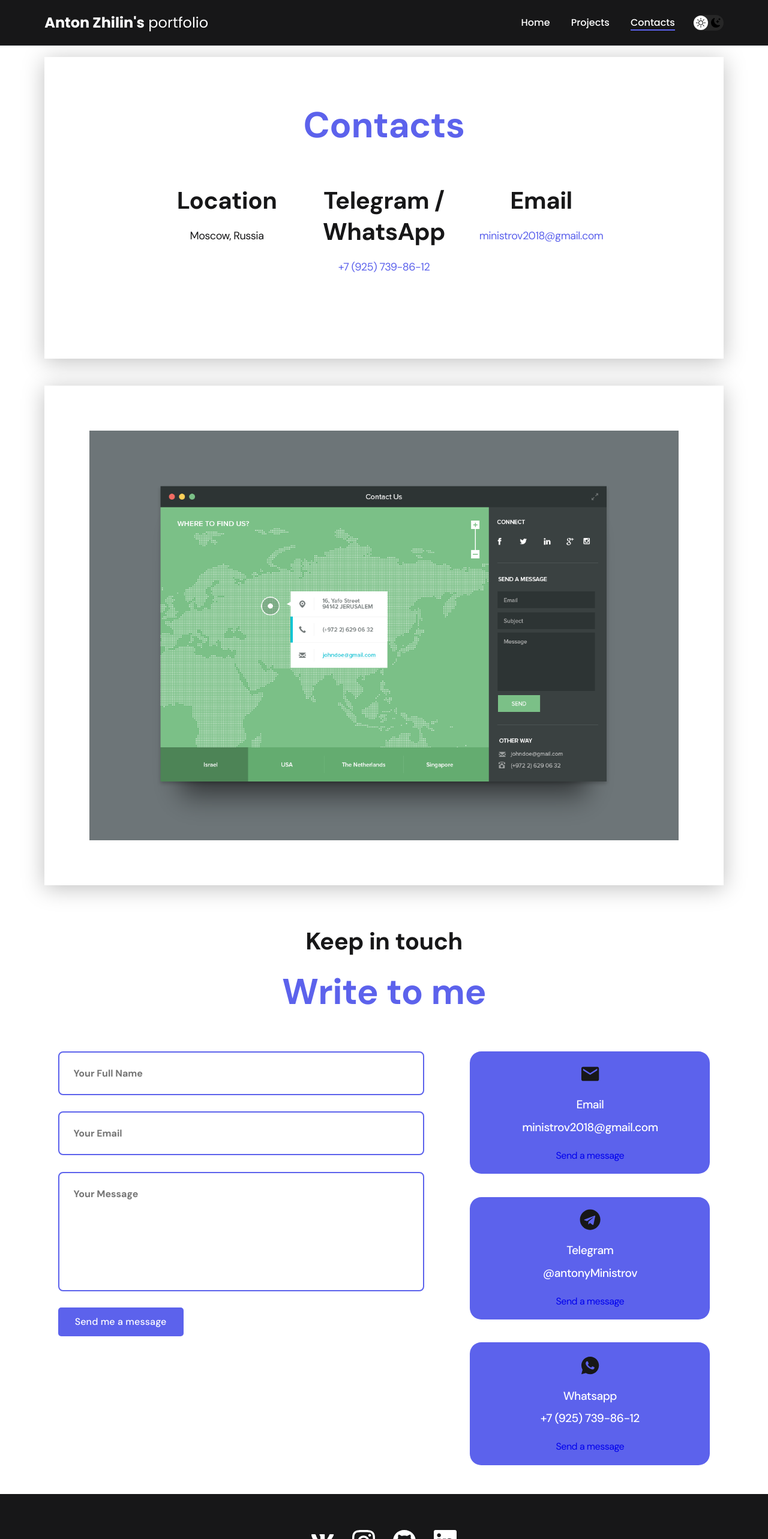
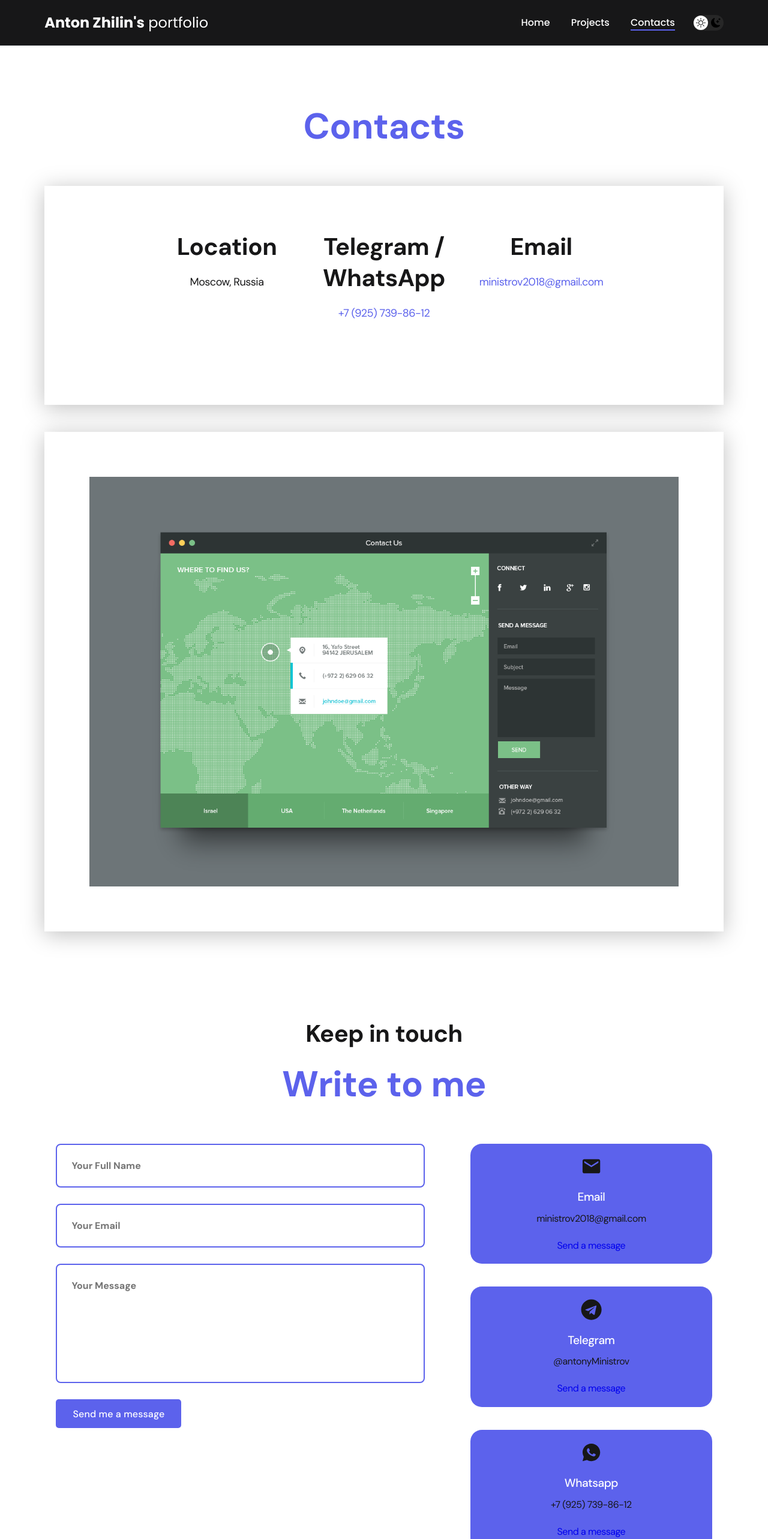
Before and after one commit to ministrov/my-portfolio-react, a React (Create React App) app: page /contacts in a window 1280 px wide. Shown: the top 2566 px of the page at 60% size. Built offline with nearby package versions, Linux system fonts and the light colour scheme.

Commit message:
feat: add all hotfixes

```diff
--- a/src/components/contact/Contact.js
+++ b/src/components/contact/Contact.js
@@ -6,11 +6,12 @@ import './style.css';
 
 const Contact = ( { title, text } ) => {
   return (
+    // Need to change class contacts to another one because it is duplicated
     <section className="contacts">
       <h2 className="visually-hidden">Contact's information</h2>
       <div className="container">
         <h3 className="title-2">{title}</h3>
-        <h5 className="title-1">{text}</h5>
+        <h4 className="title-1">{text}</h4>
       </div>
 
       <div className="container contacts__container">
@@ -22,22 +23,22 @@ const Contact = ( { title, text } ) => {
         >
           <article className="contacts__option">
             <MdEmail className="contacts__option-icon"/>
-            <h4>Email</h4>
-            <h5>ministrov2018@gmail.com</h5>
+            <h5>Email</h5>
+            <h6>ministrov2018@gmail.com</h6>
             <a href="mailto: ministrov2018@gmail.com" target="_blank" rel="noreferrer">Send a message</a>
           </article>
 
           <article className="contacts__option">
             <FaTelegram className="contacts__option-icon" />
-            <h4>Telegram</h4>
-            <h5>@antonyMinistrov</h5>
+            <h5>Telegram</h5>
+            <h6>@antonyMinistrov</h6>
             <a href="https://t.me/antonyMinistrov" target="_blank" rel="noreferrer">Send a message</a>
           </article>
 
           <article className="contacts__option">
             <RiWhatsappFill className="contacts__option-icon"/>
-            <h4>Whatsapp</h4>
-            <h5>+7 (925) 739-86-12</h5>
+            <h5>Whatsapp</h5>
+            <h6>+7 (925) 739-86-12</h6>
             <a href="https://api.whatsapp.com/send?=+79257398612" target="_blank" rel="noreferrer">Send a message</a>
           </article>
         </motion.div>
--- a/src/components/contact/style.css
+++ b/src/components/contact/style.css
@@ -1,5 +1,5 @@
 .contacts {
-  padding-top: 1.2rem;
+  padding-top: 6rem;
   overflow: hidden;
 }
 
@@ -112,7 +112,7 @@ input, textarea {
   }
 }
 
-/*================= Media Query ============= (Small Devices)*/
+/* ================= Media Query ============= (Small Devices)
 @media screen and (max-width: 600px) {
 
-}
+} */
--- a/src/pages/Contacts.js
+++ b/src/pages/Contacts.js
@@ -10,21 +10,23 @@ const Contacts = ({ title }) => {
       animate={{ opacity: 1 }}
       exit={{ opacity: 0 }}
     >
+      <h1 className="visually-hidden">Author's contact page</h1>
+
       <div className="container">
+        <h2 className="contacts__header title-1">{title}</h2>
+
         <div className="content-list-wrapper">
-          <h1 className="title-1">{title}</h1>
-
           <ul className="content-list">
             <li className="content-list__item">
-              <h2 className="title-2">Location</h2>
+              <h3 className="title-2">Location</h3>
               <p>Moscow, Russia</p>
             </li>
             <li className="content-list__item">
-              <h2 className="title-2">Telegram / WhatsApp</h2>
+              <h3 className="title-2">Telegram / WhatsApp</h3>
               <p><a href="tel:+79257398612">+7 (925) 739-86-12</a></p>
             </li>
             <li className="content-list__item">
-              <h2 className="title-2">Email</h2>
+              <h3 className="title-2">Email</h3>
               <p><a href="mailto:ministrov2018@gmail.com">ministrov2018@gmail.com</a></p>
             </li>
           </ul>
--- a/src/styles/main.css
+++ b/src/styles/main.css
@@ -66,14 +66,18 @@ body {
 
 .visually-hidden {
   position: absolute;
-  clip: rect(0 0 0 0);
   width: 1px;
   height: 1px;
   margin: -1px;
+  border: 0;
+  padding: 0;
+  white-space: nowrap;
+  clip-path: inset(100%);
+  clip: rect(0 0 0 0);
+  overflow: hidden;
 }
 
 .container {
-  /* width: 100%; */
   max-width: 1260px;
   margin: 0 auto;
 }
@@ -127,10 +131,6 @@ body {
 }
 
 /* Project details */
-
-.project {
-  padding-top: 6rem;
-}
 
 .project-details {
   margin: 0 auto;
@@ -205,8 +205,6 @@ body {
   display: flex;
   flex-direction: row-reverse;
   gap: 7%;
-  padding-left: 1.4rem;
-  padding-right: 1.4rem;
 }
 
 .keep-in-touch .contacts__options {
```
